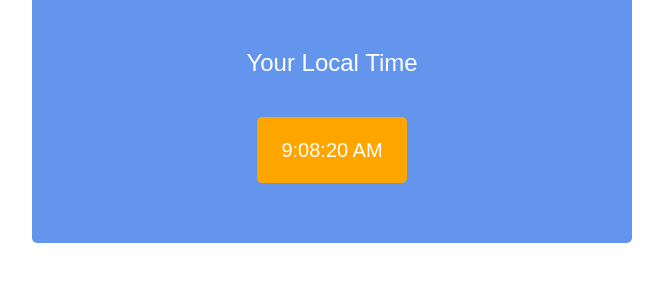
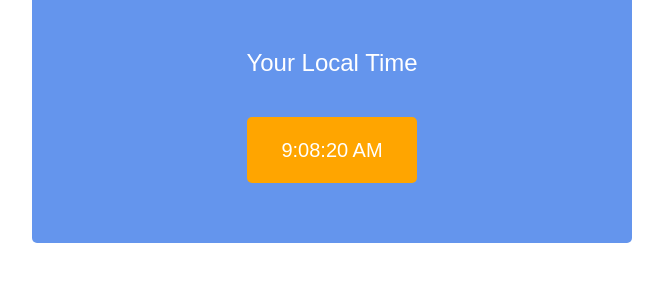
Before and after one commit to sonu-developer-10/Digital-Clock, a plain HTML site: page index.html in a window 1280 px wide. Shown: the part 118-400 px from the top of the page, without its empty margins (308-971 px from the left). Drawn offline with Linux system fonts and the light colour scheme.

Commit message:
Something Changed

```diff
--- a/index.html
+++ b/index.html
@@ -10,7 +10,7 @@
     <center>
         <h1>Digital clock</h1>
         <div id="banner"><span>Your Local Time</span></div>
-        <div id="clock"></div>
+        <div id="clock">12:00:00 AM</div>
     </center>
     <script src="script.js"></script>
 </body>
--- a/style.css
+++ b/style.css
@@ -35,6 +35,6 @@ center{
     line-height: 26px;
     color: white;
     margin-top: 40px;
-    width: 150px;
+    width: 170px;
     border-radius: 5px;
 }
```
